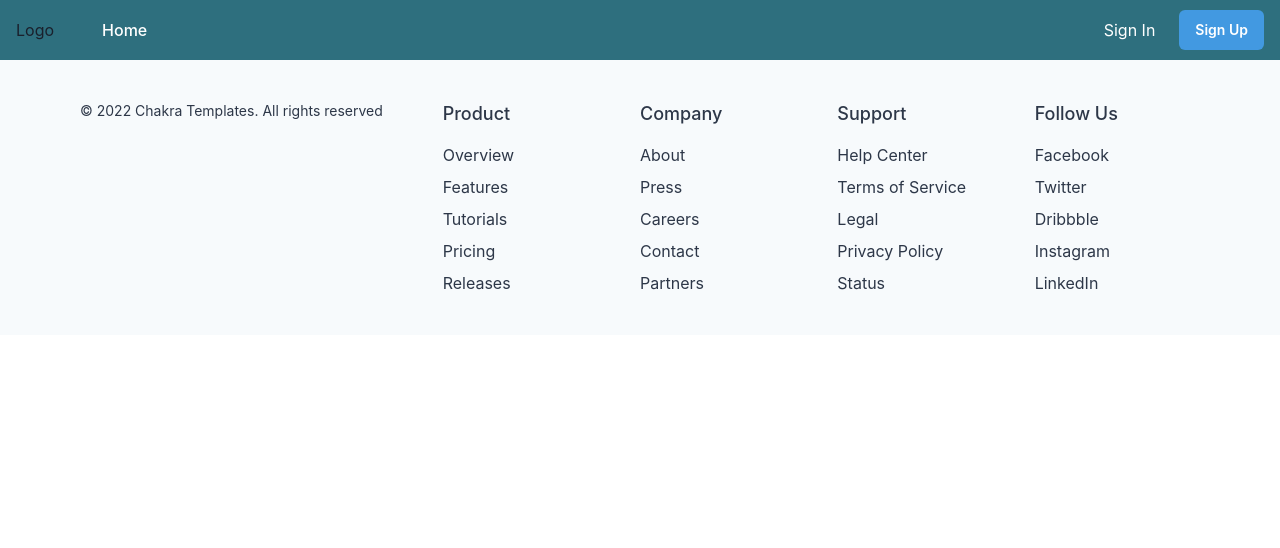
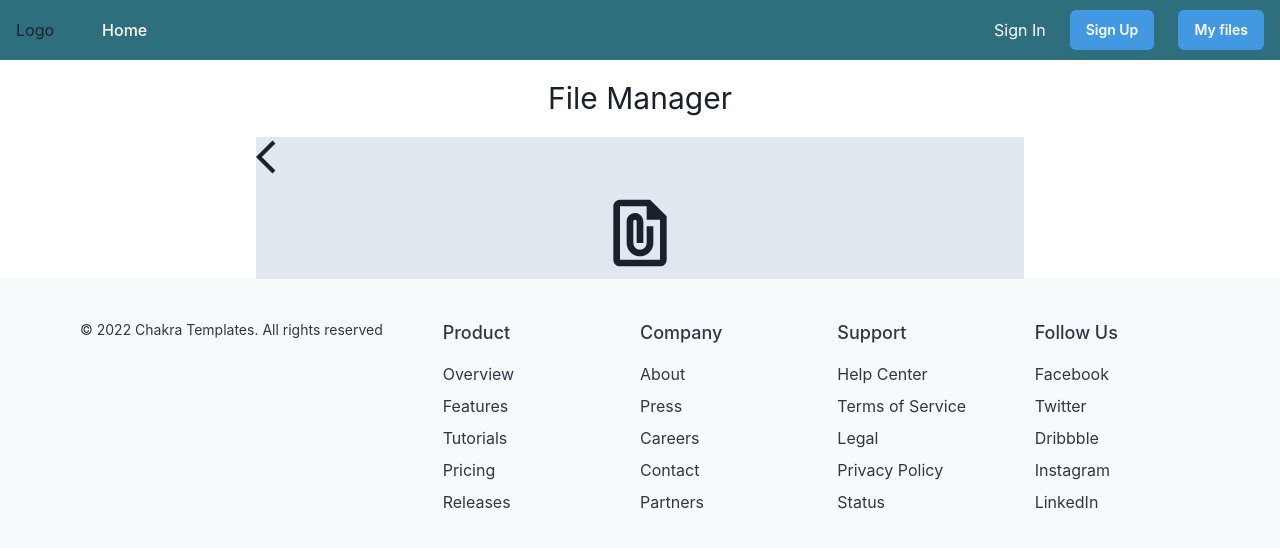
Before and after one commit to Rati1324/file-sharing, a React (Vite) app: page /file_manager in a window 1280 px wide. Shown: the top 548 px of the page. Built offline with nearby package versions, Linux system fonts and the light colour scheme.

Commit message:
add file manager page

```diff
--- a/package.json
+++ b/package.json
@@ -14,10 +14,12 @@
     "@chakra-ui/react": "^2.8.2",
     "@emotion/react": "^11.11.1",
     "@emotion/styled": "^11.11.0",
+    "@mui/icons-material": "^5.14.18",
     "@testing-library/jest-dom": "^5.17.0",
     "@testing-library/react": "^13.4.0",
     "@testing-library/user-event": "^13.5.0",
     "@vitejs/plugin-react": "^4.1.1",
+    "bootstrap-icons": "^1.11.2",
     "react": "^18.2.0",
     "react-dom": "^18.2.0",
     "react-router-dom": "^6.18.0"
--- a/src/App.tsx
+++ b/src/App.tsx
@@ -3,6 +3,7 @@ import Navbar from "./components/Navbar";
 import SignIn from "./components/SignIn";
 import SignUp from "./components/SignUp";
 import Footer from "./components/Footer";
+import FileManager from "./components/FileManager";
 import { Routes, Route } from "react-router-dom";
 import { useState } from "react";
 
@@ -16,6 +17,7 @@ function App() {
         <Route path="/" element={<Home />} />
         <Route path="/signin" element={<SignIn setLoggedIn={(value: boolean) => setLoggedIn(value)} />} />
         <Route path="/signup" element={<SignUp setLoggedIn={(value: boolean) => setLoggedIn(value)} />} />
+        <Route path="/file_manager" element={<FileManager />} />
       </Routes>
       <Footer />
     </>
--- /dev/null
+++ b/src/components/FileManager.tsx
@@ -0,0 +1,21 @@
+import { Box, Flex, Text } from '@chakra-ui/react';
+import { useNavigate } from "react-router-dom";
+import FilePresentIcon from '@mui/icons-material/FilePresent';
+import FolderIcon from '@mui/icons-material/Folder';
+import ArrowBackIosIcon from '@mui/icons-material/ArrowBackIos';
+
+export default function FileManager() {
+  const navigate = useNavigate();
+
+  return (
+    <Box textAlign="center">
+      <Text fontSize="30" m={4}>File Manager</Text>
+      <Box maxW="60%" mx="auto" bg="gray.200">
+        <Flex align="center" mb={4}>
+          <ArrowBackIosIcon style={{ fontSize: 40 }} />
+        </Flex>
+        <FilePresentIcon style={{ fontSize: 80 }} />
+      </Box>
+    </Box>
+  )
+}
--- a/src/components/Home.tsx
+++ b/src/components/Home.tsx
@@ -5,12 +5,12 @@ export default function StatsGridWithImage() {
   const [userToken, setUserToken] = useState<string>("");
   const [uploadedFile, setUploadedFile] = useState<File | null>(null);
 
-  async function uploadFile (file) {
+  async function uploadFile(file: File) {
     const formData = new FormData();
     formData.append('file', file);
 
     try {
-      const response = await fetch('https://your-backend-url.com/upload', {
+      const response = await fetch('http://127.0.0.1:8000/uploadfile', {
         method: 'POST',
         body: formData,
       });
@@ -26,8 +26,10 @@ export default function StatsGridWithImage() {
   };
 
   function fileUploadHandler(e: ChangeEvent<HTMLInputElement>) {
+    let file: File;
     if (e.target.files && e.target.files.length > 0) {
-      setUploadedFile(e.target.files[0]);
+      file = e.target.files[0];
+      uploadFile(file);
     }
   }
 
--- a/src/components/Navbar.tsx
+++ b/src/components/Navbar.tsx
@@ -1,14 +1,13 @@
-import { Box, Flex, Text, IconButton, Button, Stack, Collapse,
+import { Box, Flex, Text, Button, Stack, Collapse,
   Icon, Popover, PopoverTrigger, PopoverContent, useColorModeValue,
   useBreakpointValue, useDisclosure, } from '@chakra-ui/react';
-import { HamburgerIcon, CloseIcon, ChevronDownIcon, ChevronRightIcon } from '@chakra-ui/icons';
+import { ChevronDownIcon, ChevronRightIcon } from '@chakra-ui/icons';
+import FilePresentIcon from '@mui/icons-material/FilePresent';
 import { useEffect, useState } from 'react';
-import { useNavigate } from "react-router-dom";
 
 export default function WithSubnavigation({ loggedIn }: { loggedIn: boolean}) {
   const { isOpen, onToggle } = useDisclosure()
   const [userToken, setUserToken] = useState<string>("");
-  const navigate = useNavigate();
 
   function signOut() {
     sessionStorage.removeItem("access_token");
@@ -56,7 +55,6 @@ export default function WithSubnavigation({ loggedIn }: { loggedIn: boolean}) {
           {
             userToken ?
             <Button as={'a'} fontSize={'md'} fontWeight={400} variant={'link'} color={'red'} onClick={signOut}>
-
               Sign Out
             </Button>
             :
@@ -67,6 +65,10 @@ export default function WithSubnavigation({ loggedIn }: { loggedIn: boolean}) {
               <Button as={'a'} display={{ base: 'none', md: 'inline-flex' }} fontSize={'sm'}
                       fontWeight={600} color={'white'} bg={'blue.400'} href={'/signup'} _hover={{ bg: 'pink.300'}}>
                 Sign Up
+              </Button>
+              <Button as={'a'} display={{ base: 'none', md: 'inline-flex' }} fontSize={'sm'}
+                      fontWeight={600} color={'white'} bg={'blue.400'} href={'/file_manager'} _hover={{ bg: 'pink.300'}}>
+                My files
               </Button>
             </>
           }
```
Also changed, not shown: 1 other file (tests, documents, lock files or other folders).
